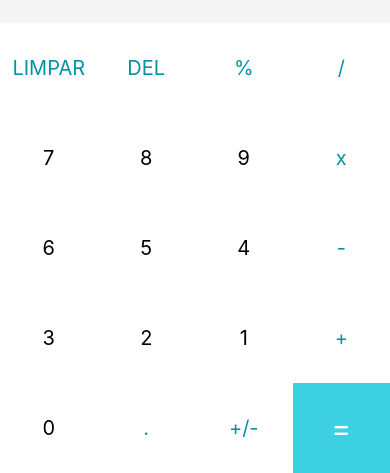
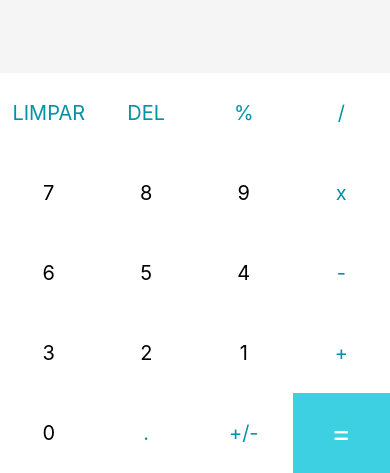
Before and after one commit to FabioPerasso/UC13_Atividades_Calculadora, a React Native app: screen / in a window 390 px wide. Shown: the part 371-844 px from the top of the page. Built offline with nearby package versions, Linux system fonts and the light colour scheme.

Commit message:
Corrigido altura do botton e fontSise do Resultado

```diff
--- a/App.js
+++ b/App.js
@@ -98,7 +98,7 @@ const styles = StyleSheet.create({
   },
   resultText: {
     color: "#282F38",
-    fontSize: 32,
+    fontSize: 27,
     fontWeight: "bold",
     padding: 12,
     textAlign: "right"
@@ -118,7 +118,7 @@ const styles = StyleSheet.create({
     alignItems: 'center',
     justifyContent: 'center',
     minWidth: 90,
-    minHeight: 90,
+    minHeight: 80,
     flex: 2,
   },
   textButton: {
```
